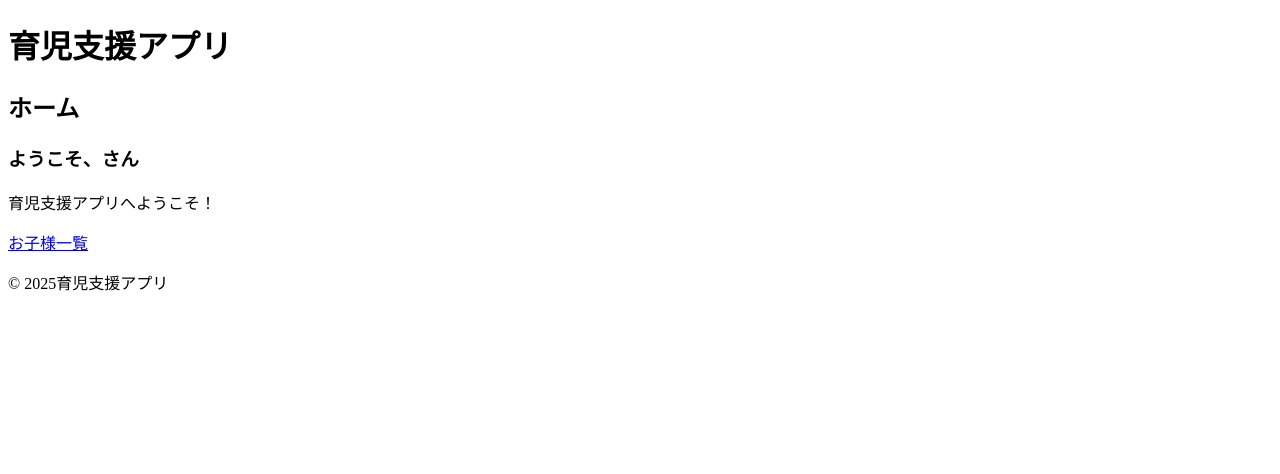
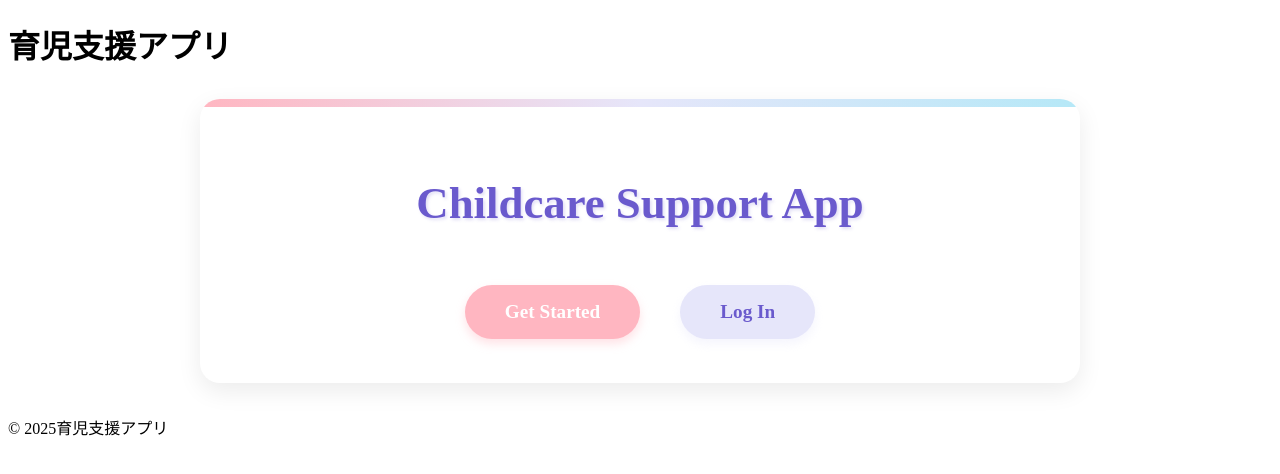
Before and after one commit to tomao112/baby-care, a Vue app in the folder frontend/: page / in a window 1280 px wide. Shown: the top 474 px of the page. Built offline with nearby package versions, Linux system fonts and the light colour scheme.

Commit message:
update: 赤ちゃんの詳細閲覧機能実装　HomeViewにデザインを適用

```diff
--- a/frontend/package.json
+++ b/frontend/package.json
@@ -24,8 +24,11 @@
     "@vitejs/plugin-vue": "^5.2.1",
     "@vue/test-utils": "^2.4.6",
     "@vue/tsconfig": "^0.7.0",
+    "autoprefixer": "^10.4.21",
     "jsdom": "^26.0.0",
     "npm-run-all2": "^7.0.2",
+    "postcss": "^8.5.3",
+    "tailwindcss": "^4.0.12",
     "typescript": "~5.7.3",
     "vite": "^6.1.0",
     "vite-plugin-vue-devtools": "^7.7.2",
--- a/frontend/src/components/children/ChildForm.vue
+++ b/frontend/src/components/children/ChildForm.vue
@@ -67,7 +67,7 @@
 </template>
 
 <script setup lang="ts">
-import { ref, reactive, onMounted, computed } from 'vue';
+import { reactive, onMounted, computed } from 'vue';
 import { Child, ChildsForm as ChildFormType } from '@/types';
 
 const props = defineProps<{
--- a/frontend/src/components/children/ChildItem.vue
+++ b/frontend/src/components/children/ChildItem.vue
@@ -22,7 +22,7 @@
       </div>
     </div>
     <div>
-      <router-link to="`/children\${child.id}">詳細を見る</router-link>
+      <router-link :to="{ name: 'child-detail', params: { id: child.id } }">詳細を見る</router-link>
     </div>
   </div>
 </template>
@@ -44,6 +44,7 @@ const formatDate = (dateString: string): string => {
     day: 'numeric',
   });
 };
+
 
 // 年齢の計算
 const calculateAge = (birthDateString: string): string => {
--- a/frontend/src/router/index.ts
+++ b/frontend/src/router/index.ts
@@ -45,7 +45,7 @@ const router = createRouter({
 });
 
 // ナビゲーションガード
-router.beforeEach((to, from, next) => {
+router.beforeEach((to, _from, next) => {
   console.log('ルーターガード:', to.path, 'requiresAuth:', to.meta.requiresAuth);
   const authStore = useAuthStore()
 
--- a/frontend/src/stores/children.ts
+++ b/frontend/src/stores/children.ts
@@ -58,11 +58,13 @@ export const useChildrenStore = defineStore('children', {
 
       try {
         const authStore = useAuthStore();
-        const response = await axios.get<Child>(`/cildren/${id}`, {
+        console.log(id);
+        const response = await axios.get<Child>(`/children/${id}`, {
           headers: {
             Authorization: `Bearer ${authStore.token}`
           }
         });
+
 
         this.currentChild = response.data;
         return response;
@@ -108,7 +110,7 @@ export const useChildrenStore = defineStore('children', {
 
       try {
         const authStore = useAuthStore();
-        const response = await axios.put<Child>(`.children/${id}`, childData, {
+        const response = await axios.put<Child>(`/children/${id}`, childData, {
           headers: {
             Authorization: `Bearer ${authStore.token}`
           }
--- a/frontend/src/views/ChildrenDetailView.vue
+++ b/frontend/src/views/ChildrenDetailView.vue
@@ -15,10 +15,10 @@
     <div v-if="loading">
       <p>読み込み中...</p>
     </div>
-
+<!--
     <div v-else-if="error">
       {{ error }}
-    </div>
+    </div> -->
 
     <div v-else-if="child">
       <div>
@@ -92,6 +92,7 @@ const child = ref<Child | null>(null);
 
 // 初期データの読み込み
 onMounted(async () => {
+  loading.value = true;
   const childId = route.params.id;
   if(!childId) {
     router.push('/children');
@@ -106,7 +107,7 @@ onMounted(async () => {
     console.error('子供の情報の取得に失敗しました:', err);
     error.value = err.response?.data?.message || 'データの取得に失敗しました';
   } finally {
-    loading.value = true;
+    loading.value = false;
   }
 });
 
--- a/frontend/src/views/ChildrenView.vue
+++ b/frontend/src/views/ChildrenView.vue
@@ -68,7 +68,7 @@
         <h3>削除の確認</h3>
       </template>
       <template #default>
-        <p>「」の情報を削除してもよろしいですか？</p>
+        <p>「{{ selectedChild?.name }}」の情報を削除してもよろしいですか？</p>
         <p>この操作は取り消せません</p>
         <div>
           <button @click="showDeleteConfirm = false">キャンセル</button>
--- a/frontend/src/views/HomeView.vue
+++ b/frontend/src/views/HomeView.vue
@@ -1,33 +1,35 @@
 <template>
-  <div>
-    <h2>ホーム</h2>
+  <div class="home-container">
+    <h2 class="app-title animate__animated animate__fadeInDown">Childcare Support App</h2>
 
-    <div v-if="loading">
+    <div v-if="loading" class="loading">
       <p>読み込み中...</p>
     </div>
 
-    <div>
-      <h3>ようこそ、{{ user?.name }}さん</h3>
-      <p>育児支援アプリへようこそ！</p>
-
-      <div>
-        <router-link to="/children">お子様一覧</router-link>
+    <div class="content-container">
+      <div class="auth-buttons">
+        <div class="top_from animate__animated animate__fadeInUp" style="--animate-delay: 0.3s">
+          <router-link to="/register" class="btn btn-primary">Get Started</router-link>
+        </div>
+        <div class="login-link animate__animated animate__fadeInUp" style="--animate-delay: 0.5s">
+          <router-link to="/login" class="btn btn-secondary">Log In</router-link>
+        </div>
       </div>
     </div>
   </div>
 </template>
 
 <script setup lang="ts">
-import { ref, computed, onMounted } from 'vue';
+import { ref, onMounted } from 'vue';
 import { useAuthStore } from '@/stores/auth';
 
 const authStore = useAuthStore();
 const loading = ref(true);
 
 // ユーザ情報を取得
-const user = computed(
-  () => authStore.user
-);
+// const user = computed(
+//   () => authStore.user
+// );
 
 onMounted(async () => {
   try {
@@ -44,4 +46,127 @@ onMounted(async () => {
 
 </script>
 
-<style></style>
+<style scoped>
+@import url('https://cdnjs.cloudflare.com/ajax/libs/animate.css/4.1.1/animate.min.css');
+
+:root {
+  --animate-duration: 0.8s;
+  --animate-delay: 0s;
+}
+
+.home-container {
+  max-width: 50rem;
+  margin: 2rem auto;
+  padding: 2.5rem;
+  text-align: center;
+  background-color: #fff;
+  border-radius: 1.25rem;
+  box-shadow: 0 0.5rem 1.5rem rgba(0, 0, 0, 0.08);
+  position: relative;
+  overflow: hidden;
+}
+
+.home-container::before {
+  content: '';
+  position: absolute;
+  top: 0;
+  left: 0;
+  width: 100%;
+  height: 0.5rem;
+  background: linear-gradient(90deg, #ffb6c1, #e6e6fa, #b5e8f7);
+}
+
+.app-title {
+  font-size: 2.8rem;
+  margin-bottom: 2.5rem;
+  color: #6a5acd;
+  font-weight: 700;
+  text-shadow: 0.1rem 0.1rem 0.2rem rgba(106, 90, 205, 0.2);
+}
+
+.loading {
+  padding: 1.5rem;
+  color: #6a5acd;
+  font-style: italic;
+}
+
+.content-container {
+  margin-top: 3.5rem;
+}
+
+.auth-buttons {
+  display: flex;
+  flex-direction: column;
+  align-items: center;
+  gap: 1.8rem;
+}
+
+.btn {
+  display: inline-block;
+  padding: 1rem 2.5rem;
+  border-radius: 2rem;
+  font-size: 1.2rem;
+  font-weight: 600;
+  text-decoration: none;
+  transition: all 0.4s cubic-bezier(0.175, 0.885, 0.32, 1.275);
+  position: relative;
+  overflow: hidden;
+  z-index: 1;
+}
+
+.btn::after {
+  content: '';
+  position: absolute;
+  bottom: 0;
+  left: 0;
+  width: 100%;
+  height: 0;
+  background-color: rgba(255, 255, 255, 0.2);
+  transition: all 0.3s ease;
+  z-index: -1;
+}
+
+.btn:hover::after {
+  height: 100%;
+}
+
+.btn-primary {
+  background-color: #ffb6c1;
+  color: #fff;
+  box-shadow: 0 0.3rem 0.6rem rgba(255, 182, 193, 0.4);
+}
+
+.btn-primary:hover {
+  background-color: #ff9daa;
+  transform: translateY(-0.3rem);
+  box-shadow: 0 0.5rem 1rem rgba(255, 182, 193, 0.5);
+}
+
+.btn-secondary {
+  background-color: #e6e6fa;
+  color: #6a5acd;
+  box-shadow: 0 0.3rem 0.6rem rgba(230, 230, 250, 0.4);
+}
+
+.btn-secondary:hover {
+  background-color: #d8d8f0;
+  transform: translateY(-0.3rem);
+  box-shadow: 0 0.5rem 1rem rgba(230, 230, 250, 0.5);
+}
+
+.login-link {
+  margin-top: 0.5rem;
+}
+
+@media (min-width: 48rem) {
+  .auth-buttons {
+    flex-direction: row;
+    justify-content: center;
+    gap: 2.5rem;
+  }
+
+  .login-link {
+    margin-top: 0;
+  }
+}
+</style>
--- /dev/null
+++ b/frontend/vite.config.d.ts
@@ -0,0 +1,2 @@
+declare const _default: import("vite").UserConfig;
+export default _default;
--- /dev/null
+++ b/frontend/vite.config.js
@@ -0,0 +1,16 @@
+import { fileURLToPath, URL } from 'node:url';
+import { defineConfig } from 'vite';
+import vue from '@vitejs/plugin-vue';
+import vueDevTools from 'vite-plugin-vue-devtools';
+// https://vite.dev/config/
+export default defineConfig({
+    plugins: [
+        vue(),
+        vueDevTools(),
+    ],
+    resolve: {
+        alias: {
+            '@': fileURLToPath(new URL('./src', import.meta.url))
+        },
+    },
+});
--- /dev/null
+++ b/frontend/vitest.config.d.ts
@@ -0,0 +1,2 @@
+declare const _default: Record<string, any>;
+export default _default;
```
Also changed, not shown: frontend/vitest.config.js (added, +10 -0 lines), 1 other file (tests, documents, lock files or other folders).
